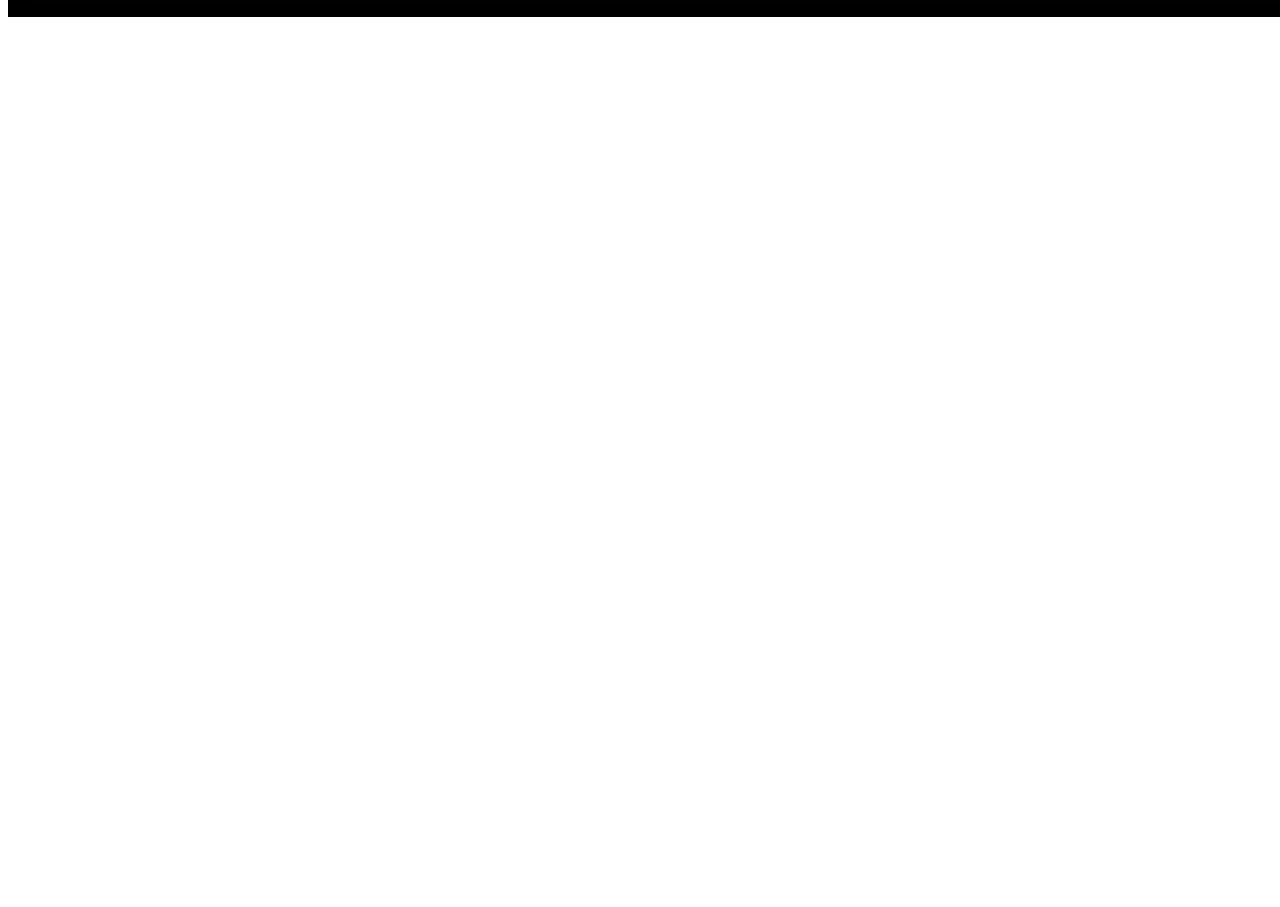
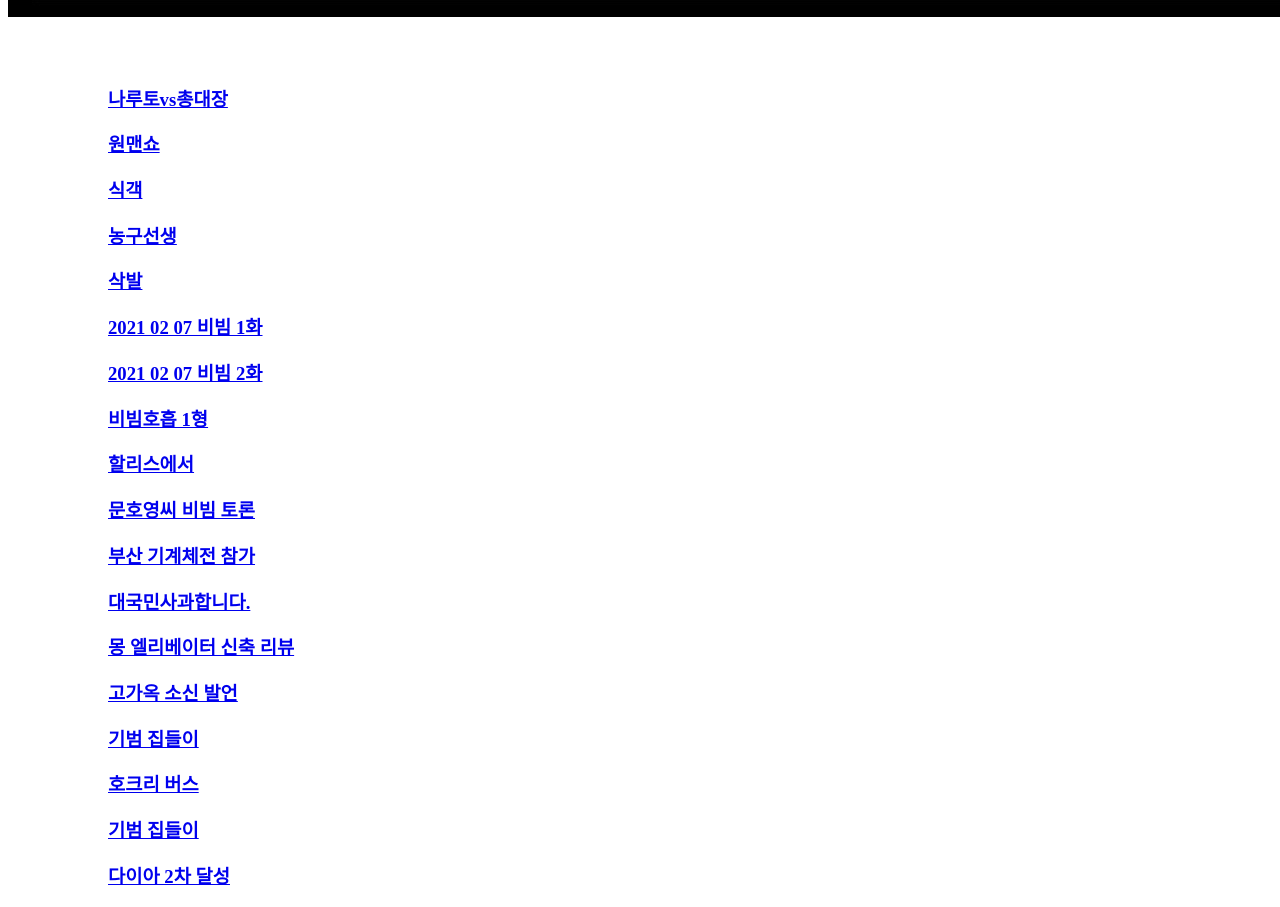
Before and after one commit to khkh901/fmffmtb, a plain HTML site: page bibim.html in a window 1280 px wide. Shown: the part 295-1202 px from the top of the page. Before the commit the page ends 800 px from the top, so only its background shows below. Drawn offline with Linux system fonts and the light colour scheme.

Commit message:
Add files via upload

```diff
--- a/bibim.html
+++ b/bibim.html
@@ -1,11 +1,29 @@
 <!doctype html>
 <html>
 <head>
-  <title>여행</title>
+  <title>Bibim</title>
   <meta charset="utf-8">
 </head>
   <h1><a href="index.html"><img src="img/성대모사 월드.jpg"></a></h1><br>
 
+  <h3><a href="https://youtu.be/WKKtgYACsXU"target="_blank" style="margin-left:100px;">나루토vs총대장</a><br></h3>
+  <h3><a href="https://youtu.be/kB7X7p9jl80"target="_blank" style="margin-left:100px;">원맨쇼</a><br></h3>
+  <h3><a href="https://youtu.be/dZoN2IIcA94"target="_blank" style="margin-left:100px;">식객</a><br></h3>
+  <h3><a href="https://youtu.be/Bv0jdUsx9c0"target="_blank" style="margin-left:100px;">농구선생</a><br></h3>
+  <h3><a href="https://youtu.be/SWMYR-3wC58"target="_blank" style="margin-left:100px;">삭발</a><br></h3>
+  <h3><a href="https://youtu.be/UZmNsfPsMUE"target="_blank" style="margin-left:100px;">2021 02 07 비빔 1화</a><br></h3>
+  <h3><a href="https://youtu.be/ZTWGbBA2lQI"target="_blank" style="margin-left:100px;">2021 02 07 비빔 2화</a><br></h3>
+  <h3><a href="https://youtu.be/8PLM7kV9Rys"target="_blank" style="margin-left:100px;">비빔호흡 1형</a><br></h3>
+  <h3><a href="https://youtu.be/LUlB28tdQSI"target="_blank" style="margin-left:100px;">할리스에서</a><br></h3>
+  <h3><a href="https://youtube.com/shorts/7vZuCjNu-6I?feature=share"target="_blank" style="margin-left:100px;">문호영씨 비빔 토론</a><br></h3>
+  <h3><a href="https://youtu.be/BA0QRmLa8hA"target="_blank" style="margin-left:100px;">부산 기계체전 참가</a><br></h3>
+  <h3><a href="https://youtu.be/IBZhrFrM_hQ"target="_blank" style="margin-left:100px;">대국민사과합니다.</a><br></h3>
+  <h3><a href="https://youtu.be/g77UHRasRjQ"target="_blank" style="margin-left:100px;">몽 엘리베이터 신축 리뷰</a><br></h3>
+  <h3><a href="https://youtu.be/agmCwNy5lis"target="_blank" style="margin-left:100px;">고가옥 소신 발언</a><br></h3>
+  <h3><a href="https://youtu.be/ElPmMrKbxzU"target="_blank" style="margin-left:100px;">기범 집들이</a><br></h3>
+  <h3><a href="https://youtu.be/Dg1-3XlS7u0"target="_blank" style="margin-left:100px;">호크리 버스</a><br></h3>
+  <h3><a href="https://youtu.be/ElPmMrKbxzU"target="_blank" style="margin-left:100px;">기범 집들이</a><br></h3>
+  <h3><a href="https://youtu.be/y9po0X6lPk0"target="_blank" style="margin-left:100px;">다이아 2차 달성</a><br></h3>
 
 <body>
 
```
Also changed, not shown: index.html (+1 -1 lines), overwatch.html (+1 -1 lines), restaurant bibim.html (+10 -3 lines), travel.html (+8 -9 lines), html 문법.txt, img/travel.jpg (added), img/경주.jpg (added), img/광안리.jpg (added), img/대만.jpg (added), img/일본.jpg (added), img/해운대.jpg (added), img/해운대2.jpg (added), 1 other file.
